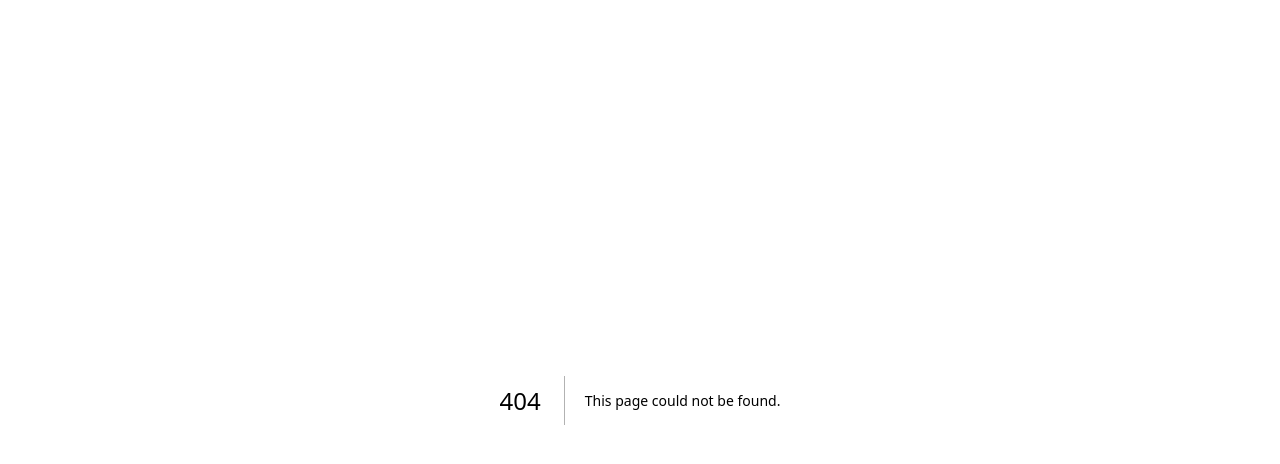
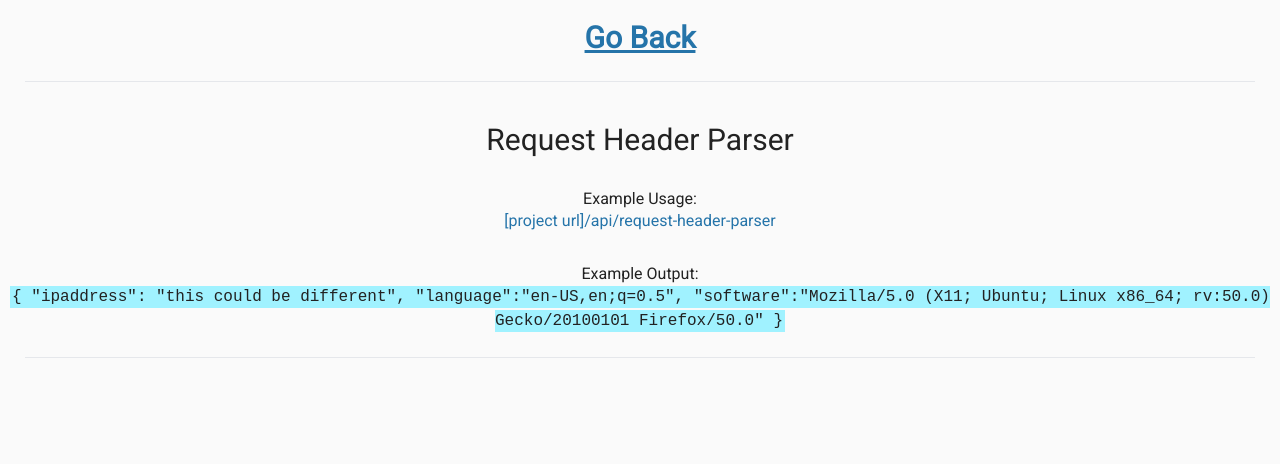
Before and after one commit to thanapoom21/timestamp, a Next.js app: page /request-header-parser in a window 1280 px wide. Before the commit this address had no page. Shown: the top 464 px of the page. Built offline with nearby package versions, Linux system fonts and the light colour scheme.

Commit message:
implement req-header-parser

```diff
--- /dev/null
+++ b/app/api/request-header-parser/route.ts
@@ -0,0 +1,16 @@
+import { NextResponse } from "next/server";
+import type{ NextRequest } from "next/server";
+import { headers } from 'next/headers';
+
+export async function GET(request: NextRequest) {
+  const headersList = headers()
+  const url = request.nextUrl
+  const acceptLanguage = headersList.get('accept-language')
+  const userAgent = headersList.get('user-agent')
+
+  return NextResponse.json({
+    url: url,
+    language: acceptLanguage,
+    software: userAgent
+  })
+}
--- /dev/null
+++ b/app/request-header-parser/page.tsx
@@ -0,0 +1,30 @@
+export default function Page() {
+  return (
+    <>
+      <a href="/">
+        <h1 className="text-3xl font-bold underline mt-5">Go Back</h1>
+      </a>
+      <hr />
+      <div className="container mx-auto">
+        <h2 className="text-3xl">Request Header Parser</h2>
+
+        <h3>Example Usage:</h3>
+        <p>
+          <a href="api/request-header-parser">[project url]/api/request-header-parser</a>
+        </p>
+
+        <h3>Example Output:</h3>
+        <p>
+          <code>
+            {`{
+              "ipaddress": "this could be different",
+              "language":"en-US,en;q=0.5",
+              "software":"Mozilla/5.0 (X11; Ubuntu; Linux x86_64; rv:50.0) Gecko/20100101 Firefox/50.0"
+            }`}
+          </code>
+        </p>
+      </div>
+      <hr />
+    </>
+  )
+}
```
